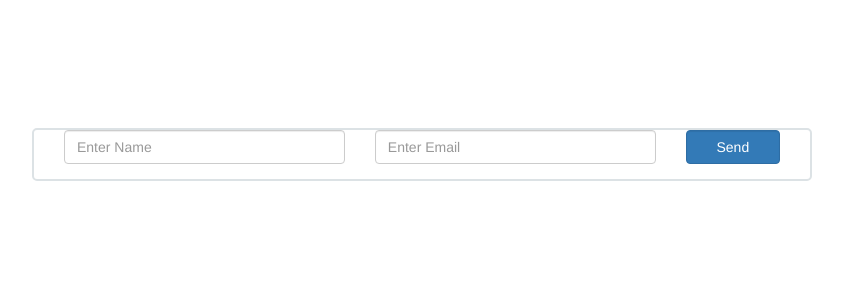
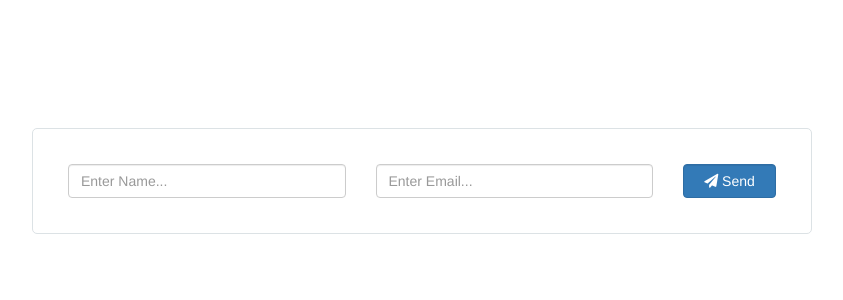
Before and after one commit to ridybright/reviewproject2, a PHP site: page / in a window 1280 px wide. Shown: the top 300 px of the page, without its empty margins (218-1061 px from the left). Run offline with PHP 8.4, Linux system fonts and the light colour scheme; some libraries are stand-ins or nearby versions.

Commit message:
Reviewproject modified

```diff
--- a/css/style.css
+++ b/css/style.css
@@ -2,7 +2,12 @@ body{
     margin-top: 10%;
 }
 
+.style_form{
+    margin-top: 15px;
+}
+
 .style_div{
-    border: 2px solid#dce2e5;
+    padding: 20px 20px;
+    border: 1px solid #dce2e5;
     border-radius: 5px;
 }
--- a/index.php
+++ b/index.php
@@ -5,6 +5,7 @@
     <meta http-equiv="X-UA-Compatible" content="IE=edge">
     <title>Review project2</title>
     <meta name="viewport" content="width=device-width, initial-scale=1">
+    <link rel="stylesheet" href="https://use.fontawesome.com/releases/v5.3.1/css/all.css" integrity="sha384-mzrmE5qonljUremFsqc01SB46JvROS7bZs3IO2EmfFsd15uHvIt+Y8vEf7N7fWAU" crossorigin="anonymous">
     <link rel="stylesheet" type="text/css" media="screen" href="css/bootstrap.css">
     <link rel="stylesheet" type="text/css" media="screen" href="css/style.css">
 </head>
@@ -14,22 +15,21 @@
             <div class="col-md-2"></div>
             <div class="col-md-8 style_div">
                 <form action="">
-                    <div class="col-md-5 form-group">
-                        <input type="text" class="form-control" placeholder="Enter Name">
+                    <div class="col-md-5 form-group style_form">
+                        <input type="text" class="form-control" placeholder="Enter Name...">
                     </div>
-                    <div class="col-md-5 form-group">
-                        <input type="email" class="form-control" placeholder="Enter Email">
+                    <div class="col-md-5 form-group style_form ">
+                        <input type="email" class="form-control" placeholder="Enter Email...">
                     </div>
-                    <div class="col-md-2 form-group">
-                        <input type="button" class="form-control btn btn-primary" value="Send">
+                    <div class="col-md-2 form-group style_form">
+                        <button type="button" class="form-control btn btn-primary"><i class="fas fa-paper-plane"></i> Send</button>
                     </div>
                 </form>
             </div>
             <div class="col-md-2"></div>
         </div>
     </div>
-
-    <script src="jquery.jquery-3.3.1.min.js"></script>
+    <script src="js/jquery.jquery-3.3.1.min.js"></script>
     <script src="js/bootstrap.js"></script>
     <script src="js/main.js"></script>
 </body>
```
